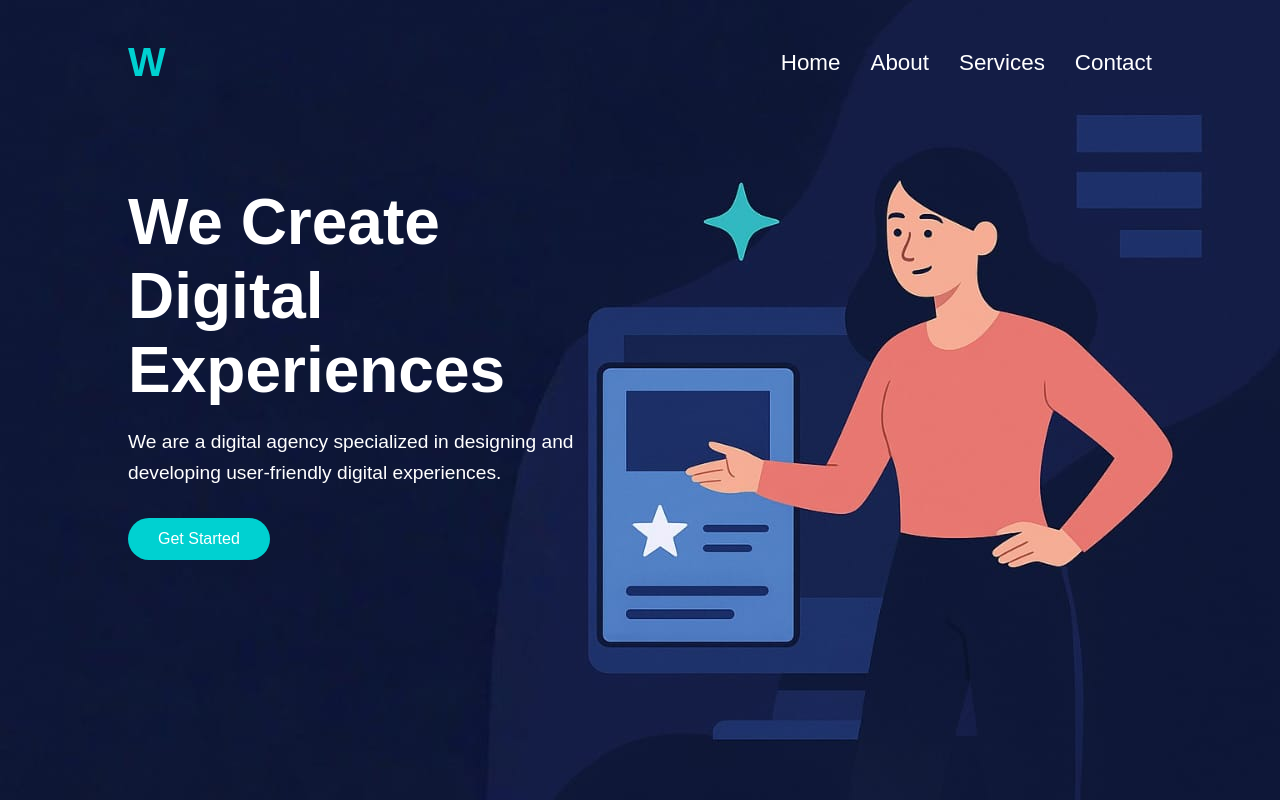
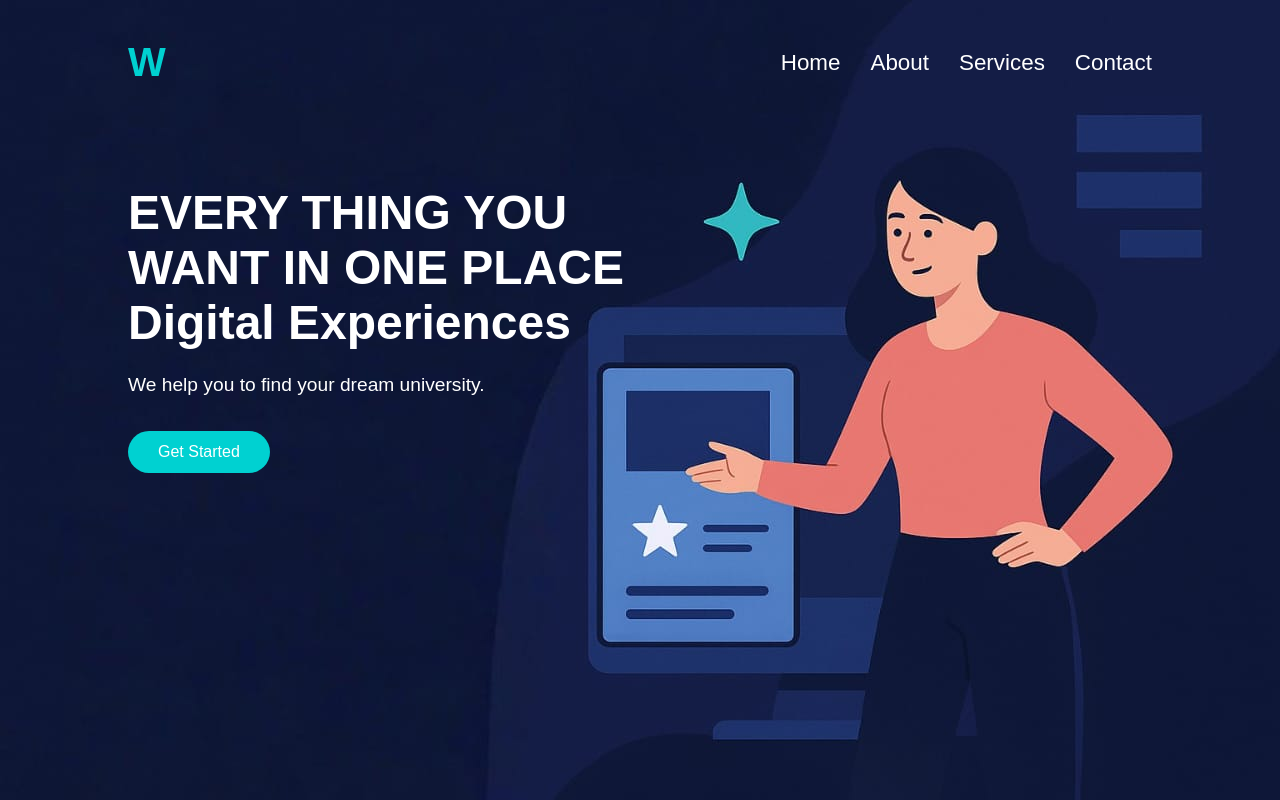
Before and after one commit to lucky20T/micro-project-sage, a plain HTML site: page index.html in a window 1280 px wide. Drawn offline with Linux system fonts and the light colour scheme.

Commit message:
update text

```diff
--- a/index.html
+++ b/index.html
@@ -20,8 +20,8 @@
       </header>
       <section class="hero">
         <div class="hero-text">
-          <h1>We Create<br>Digital Experiences</h1>
-          <p>We are a digital agency specialized in designing and developing user-friendly digital experiences.</p>
+          <h1>EVERY THING YOU WANT IN ONE PLACE<br>Digital Experiences</h1>
+          <p>We help you to find your dream university.</p>
           <button class="btn">Get Started</button>
         </div>
       </section>
--- a/styles.css
+++ b/styles.css
@@ -55,7 +55,7 @@ a:hover {
 }
 
 .hero-text h1 {
-    font-size: 4rem;
+    font-size: 3rem;
     margin-bottom: 20px;
 }
 
```
